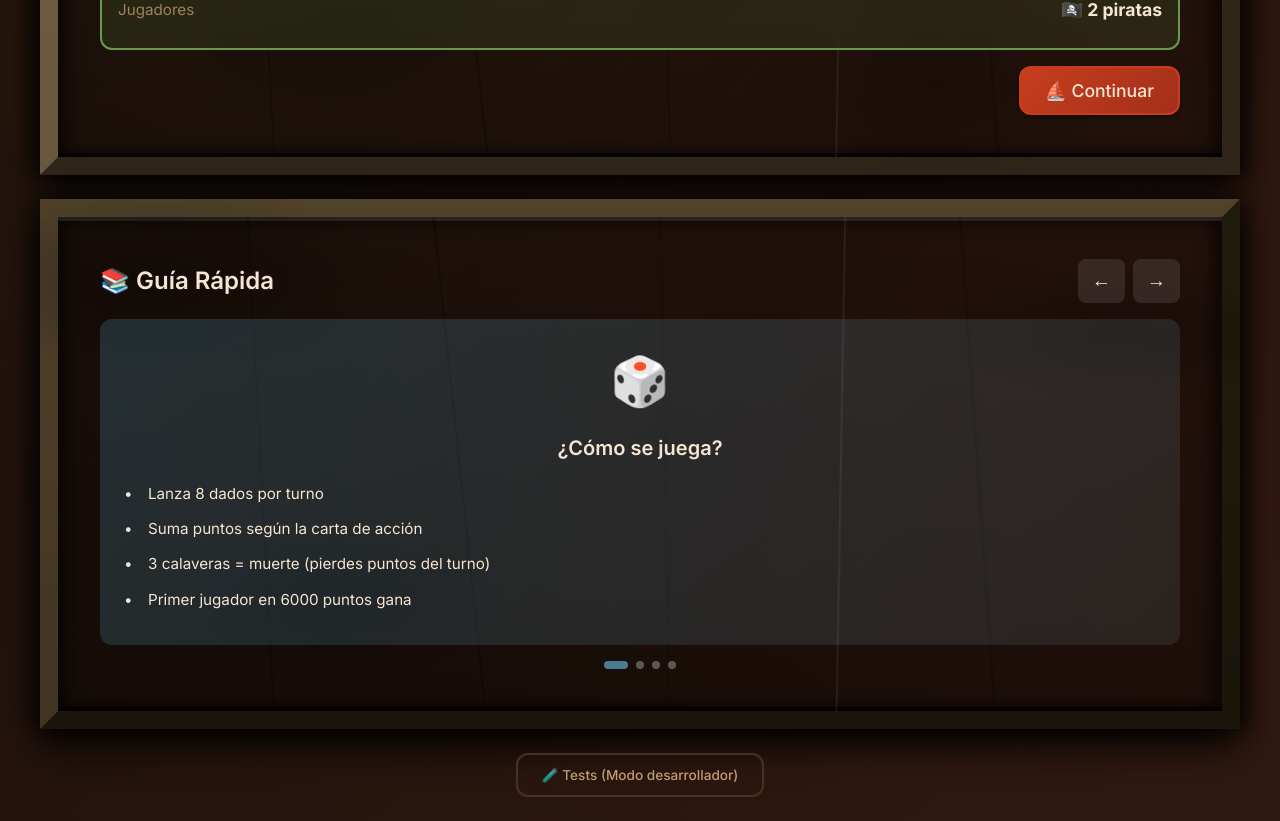
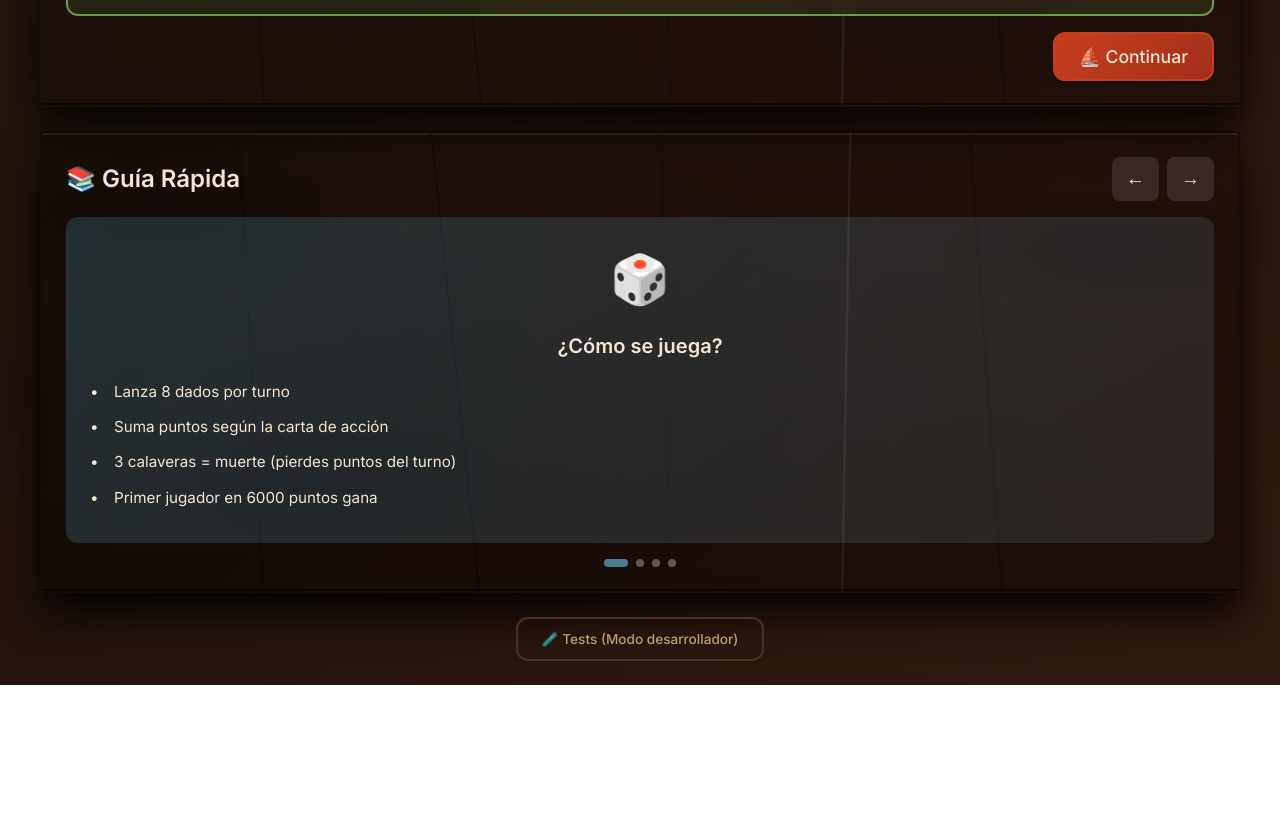
Before and after one commit to Edu095/isla-calavera_react, a React (Vite) app: page / in a window 1280 px wide. Shown: the part 653-1474 px from the top of the page. After the commit the page ends 1338 px from the top, so only its background shows below. Built offline with nearby package versions, Linux system fonts and the light colour scheme; a web font is replaced by a local one.

Commit message:
Remove thick borders from all wooden boxes and cards

```diff
--- a/src/pirate-theme.css
+++ b/src/pirate-theme.css
@@ -282,7 +282,7 @@ h3 {
 }
 
 /* ============================================
-   WOODEN BOX CARDS - REAL WOOD TEXTURE
+   WOODEN BOX CARDS - REAL WOOD TEXTURE (NO BORDERS)
    ============================================ */
 
 .wooden-box {
@@ -293,29 +293,18 @@ h3 {
   background-position: center;
   background-repeat: no-repeat;
 
-  /* Straight edges but with slight roughness */
-  border-radius: 2px;
-
-  padding: calc(var(--spacing-lg) + 18px);
+  border-radius: 4px;
+  padding: var(--spacing-lg);
   color: var(--text-primary);
 
-  /* Thick weathered frame with irregular inner edge effect */
-  border: 18px solid;
-  border-color:
-    #8b7555
-    #3f3220
-    #3f3220
-    #8b7555;
+  /* No thick border - just subtle edge definition */
+  border: 2px solid rgba(0,0,0,0.3);
 
-  /* Very deep shadows for 3D depth */
+  /* Enhanced shadows for depth without border */
   box-shadow:
-    0 18px 36px rgba(0,0,0,0.85),
-    inset 0 4px 0 rgba(255,255,255,0.15),
-    inset 0 -4px 0 rgba(0,0,0,0.8),
-    inset -8px 0 20px rgba(0,0,0,0.6),
-    inset 8px 0 20px rgba(0,0,0,0.6),
-    -10px 0 20px rgba(0,0,0,0.5),
-    10px 0 20px rgba(0,0,0,0.5);
+    0 20px 40px rgba(0,0,0,0.9),
+    inset 0 2px 0 rgba(255,255,255,0.1),
+    inset 0 -2px 0 rgba(0,0,0,0.6);
 
   transition: transform var(--transition-normal), box-shadow var(--transition-normal);
 }
@@ -324,11 +313,11 @@ h3 {
 .wooden-box::before {
   content: '';
   position: absolute;
-  top: -18px;
-  left: -18px;
-  right: -18px;
-  bottom: -18px;
-  border-radius: 2px;
+  top: 0;
+  left: 0;
+  right: 0;
+  bottom: 0;
+  border-radius: 4px;
   background:
     /* Subtle darkening overlay */
     linear-gradient(180deg, rgba(0,0,0,0.15) 0%, rgba(0,0,0,0.25) 100%),
@@ -350,7 +339,7 @@ h3 {
   left: 0;
   right: 0;
   bottom: 0;
-  border-radius: 2px;
+  border-radius: 4px;
   background:
     /* Deep long scratches */
     linear-gradient(87deg, transparent 18%, rgba(0,0,0,0.25) 18.1%, transparent 18.3%),
@@ -371,23 +360,15 @@ h3 {
 .wooden-box:hover {
   transform: translateY(-3px);
   box-shadow:
-    0 22px 44px rgba(0,0,0,0.9),
-    inset 0 4px 0 rgba(255,255,255,0.2),
-    inset 0 -4px 0 rgba(0,0,0,0.8),
-    inset -8px 0 20px rgba(0,0,0,0.6),
-    inset 8px 0 20px rgba(0,0,0,0.6),
-    -10px 0 20px rgba(0,0,0,0.5),
-    10px 0 20px rgba(0,0,0,0.5);
+    0 24px 48px rgba(0,0,0,0.95),
+    inset 0 2px 0 rgba(255,255,255,0.15),
+    inset 0 -2px 0 rgba(0,0,0,0.6);
 }
 
 /* Variation: Light wooden box (uses same texture with lighter overlay) */
 .wooden-box-light {
   background-image: url('/textures/wooden-box.jpg');
-  border-color:
-    #b89970
-    #5d4a2f
-    #5d4a2f
-    #b89970;
+  border: 2px solid rgba(139,117,85,0.3);
 }
 
 .wooden-box-light::before {
@@ -402,11 +383,7 @@ h3 {
 /* Variation: Dark wooden box (uses darker texture) */
 .wooden-box-dark {
   background-image: url('/textures/wooden-box-dark.jpg');
-  border-color:
-    #6d5838
-    #2d2415
-    #2d2415
-    #6d5838;
+  border: 2px solid rgba(0,0,0,0.4);
 }
 
 .wooden-box-dark::before {
@@ -420,7 +397,7 @@ h3 {
 }
 
 /* ============================================
-   CARDS - NOW WITH WOODEN TEXTURE
+   CARDS - WITH WOODEN TEXTURE (NO BORDERS)
    ============================================ */
 
 .card {
@@ -434,19 +411,14 @@ h3 {
   border-radius: 4px;
   padding: var(--spacing-lg);
   color: var(--text-primary);
-  border: 12px solid;
-  border-color:
-    #8b7555
-    #3f3220
-    #3f3220
-    #8b7555;
+
+  /* Subtle border only */
+  border: 2px solid rgba(0,0,0,0.3);
 
   box-shadow:
     0 12px 24px rgba(0,0,0,0.75),
-    inset 0 2px 0 rgba(255,255,255,0.1),
-    inset 0 -2px 0 rgba(0,0,0,0.6),
-    -6px 0 12px rgba(0,0,0,0.4),
-    6px 0 12px rgba(0,0,0,0.4);
+    inset 0 1px 0 rgba(255,255,255,0.08),
+    inset 0 -1px 0 rgba(0,0,0,0.5);
 
   transition: transform var(--transition-normal), box-shadow var(--transition-normal);
 }
@@ -454,10 +426,10 @@ h3 {
 .card::before {
   content: '';
   position: absolute;
-  top: -12px;
-  left: -12px;
-  right: -12px;
-  bottom: -12px;
+  top: 0;
+  left: 0;
+  right: 0;
+  bottom: 0;
   border-radius: 4px;
   background:
     linear-gradient(180deg, rgba(0,0,0,0.1) 0%, rgba(0,0,0,0.2) 100%),
@@ -491,19 +463,13 @@ h3 {
   transform: translateY(-2px);
   box-shadow:
     0 16px 32px rgba(0,0,0,0.85),
-    inset 0 2px 0 rgba(255,255,255,0.15),
-    inset 0 -2px 0 rgba(0,0,0,0.6),
-    -6px 0 12px rgba(0,0,0,0.4),
-    6px 0 12px rgba(0,0,0,0.4);
+    inset 0 1px 0 rgba(255,255,255,0.12),
+    inset 0 -1px 0 rgba(0,0,0,0.5);
 }
 
 .card-dark {
   background-image: url('/textures/wooden-box-dark.jpg');
-  border-color:
-    #6d5838
-    #2d2415
-    #2d2415
-    #6d5838;
+  border: 2px solid rgba(0,0,0,0.4);
 }
 
 .card-dark::before {
@@ -516,7 +482,7 @@ h3 {
 .card-transparent {
   background-image: url('/textures/wooden-box.jpg');
   backdrop-filter: blur(10px);
-  border-color: rgba(90,61,43,0.8);
+  border: 2px solid rgba(90,61,43,0.5);
 }
 
 .card-transparent::before {
@@ -526,7 +492,7 @@ h3 {
 }
 
 /* ============================================
-   HEADER / TOPBAR - WITH WOODEN TEXTURE
+   HEADER / TOPBAR - WITH WOODEN TEXTURE (NO THICK BORDER)
    ============================================ */
 
 .topbar {
@@ -540,27 +506,23 @@ h3 {
   padding: var(--spacing-lg);
   border-radius: 4px;
 
-  border: 12px solid;
-  border-color:
-    #b89970
-    #5d4a2f
-    #5d4a2f
-    #b89970;
+  /* Subtle gold-tinted border */
+  border: 2px solid rgba(212,175,55,0.3);
 
   box-shadow:
     0 8px 20px rgba(212,175,55,0.3),
     0 12px 24px rgba(0,0,0,0.7),
-    inset 0 2px 0 rgba(255,255,255,0.12),
-    inset 0 -2px 0 rgba(0,0,0,0.6);
+    inset 0 1px 0 rgba(255,255,255,0.1),
+    inset 0 -1px 0 rgba(0,0,0,0.5);
 }
 
 .topbar::before {
   content: '';
   position: absolute;
-  top: -12px;
-  left: -12px;
-  right: -12px;
-  bottom: -12px;
+  top: 0;
+  left: 0;
+  right: 0;
+  bottom: 0;
   border-radius: 4px;
   background:
     linear-gradient(180deg, rgba(212,175,55,0.05) 0%, rgba(0,0,0,0.15) 100%),
```
